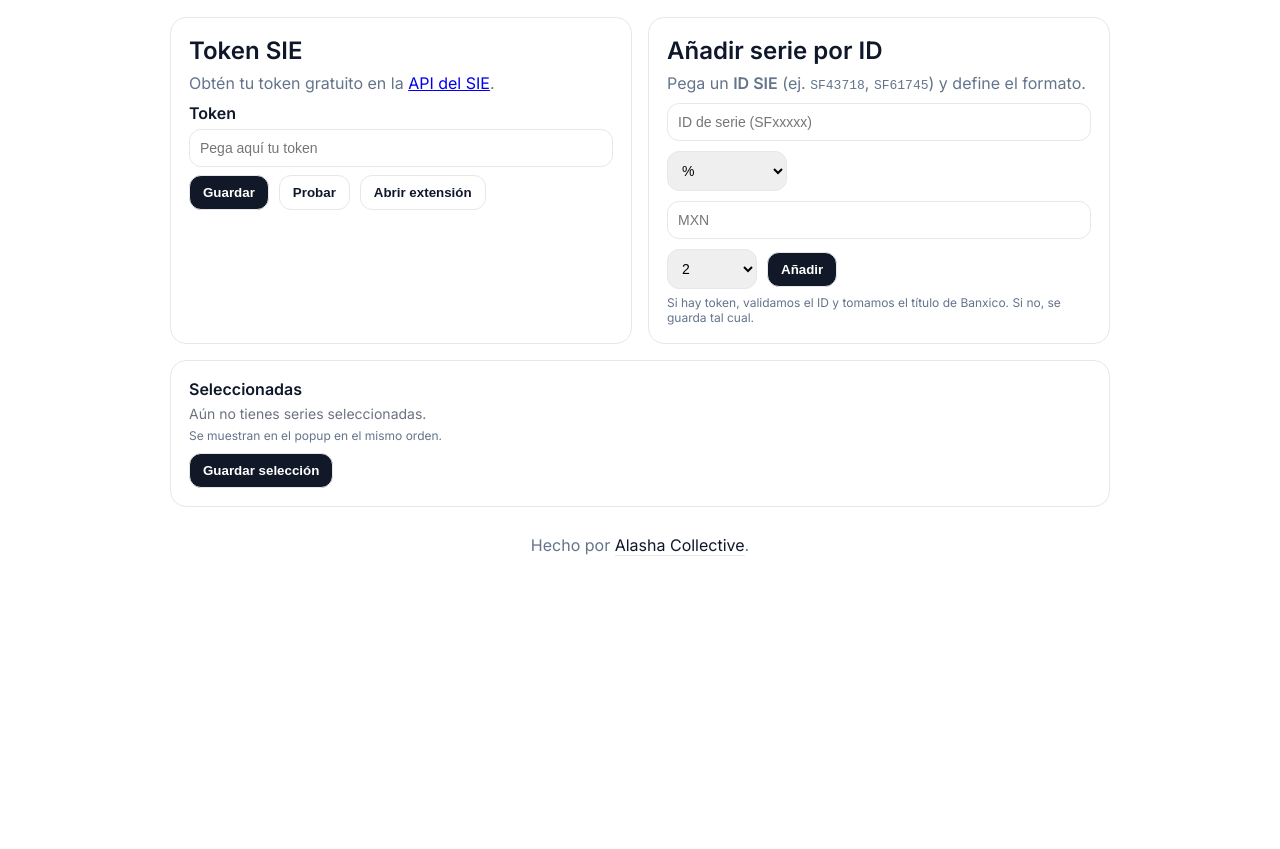
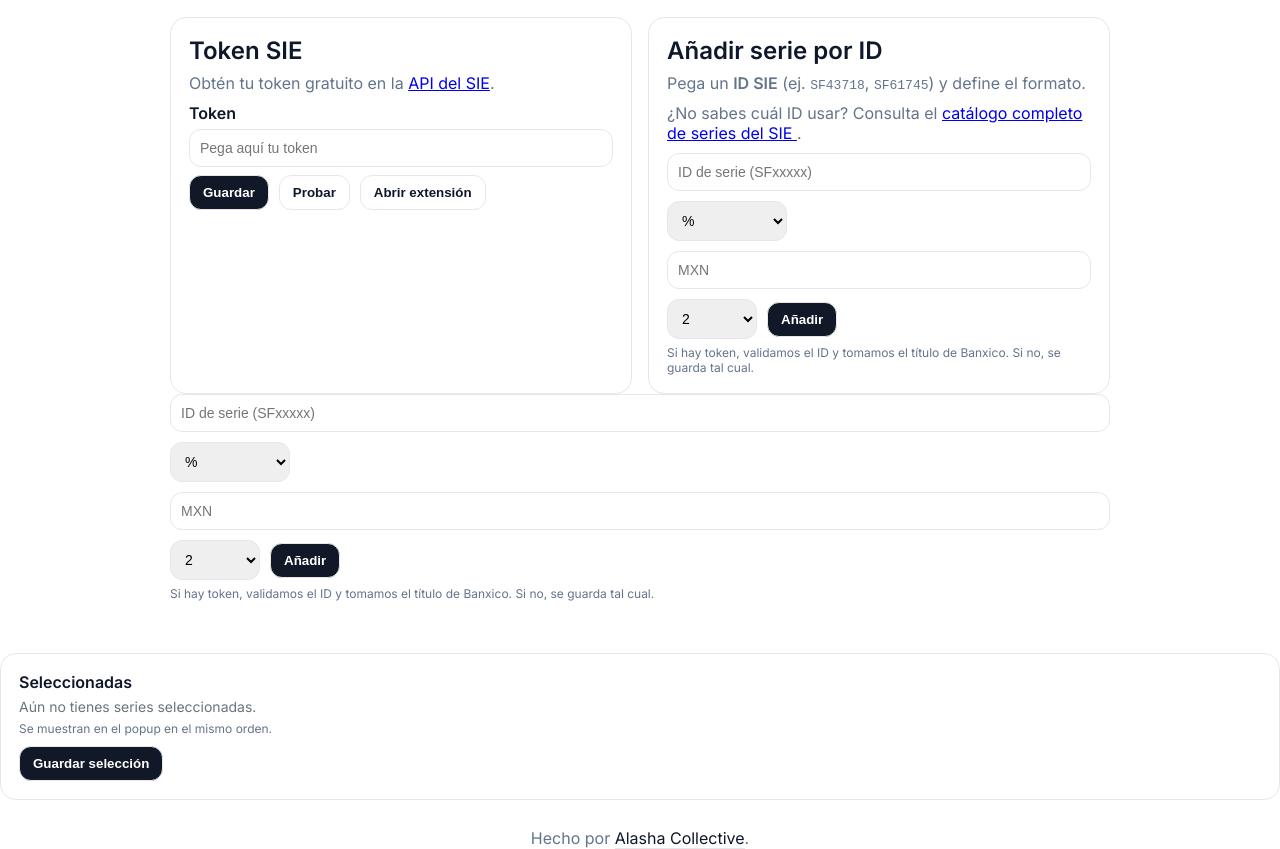
Before and after one commit to woakin/indicadores-banxico, a browser extension: page onboarding.html in a window 1280 px wide. Shown: the part 66-915 px from the top of the page. Before the commit the page ends 800 px from the top, so only its background shows below. Drawn offline with Linux system fonts and the light colour scheme.

Commit message:
Update onboarding.html with catalog linkAgrega link a catalogo de series
Added a link to the complete catalog of SIE series in the section for adding series by ID.

```diff
--- a/onboarding.html
+++ b/onboarding.html
@@ -58,6 +58,29 @@
       <div class="card">
         <h1>Añadir serie por ID</h1>
         <p>Pega un <strong>ID SIE</strong> (ej. <code>SF43718</code>, <code>SF61745</code>) y define el formato.</p>
+        <p>¿No sabes cuál ID usar? Consulta el
+          <a href="https://www.banxico.org.mx/SieAPIRest/service/v1/doc/catalogoSeries" target="_blank" rel="noopener">
+            catálogo completo de series del SIE
+          </a>.
+        </p>
+
+        <div class="row">
+          <input id="seriesId" type="text" placeholder="ID de serie (SFxxxxx)" class="w-120">
+          <select id="seriesType" class="w-120">
+            <option value="percent">%</option>
+            <option value="currency">$</option>
+            <option value="number">#</option>
+          </select>
+          <input id="seriesCurrency" type="text" placeholder="MXN" class="w-90">
+          <select id="seriesDecimals" class="w-90">
+            <option>0</option><option>1</option><option selected>2</option>
+            <option>3</option><option>4</option><option>5</option><option>6</option>
+          </select>
+          <button id="addById">Añadir</button>
+        </div>
+        <div class="note">Si hay token, validamos el ID y tomamos el título de Banxico. Si no, se guarda tal cual.</div>
+      </div>
+    </div>
         <div class="row">
           <input id="seriesId" type="text" placeholder="ID de serie (SFxxxxx)" class="w-120">
           <select id="seriesType" class="w-120">
```
